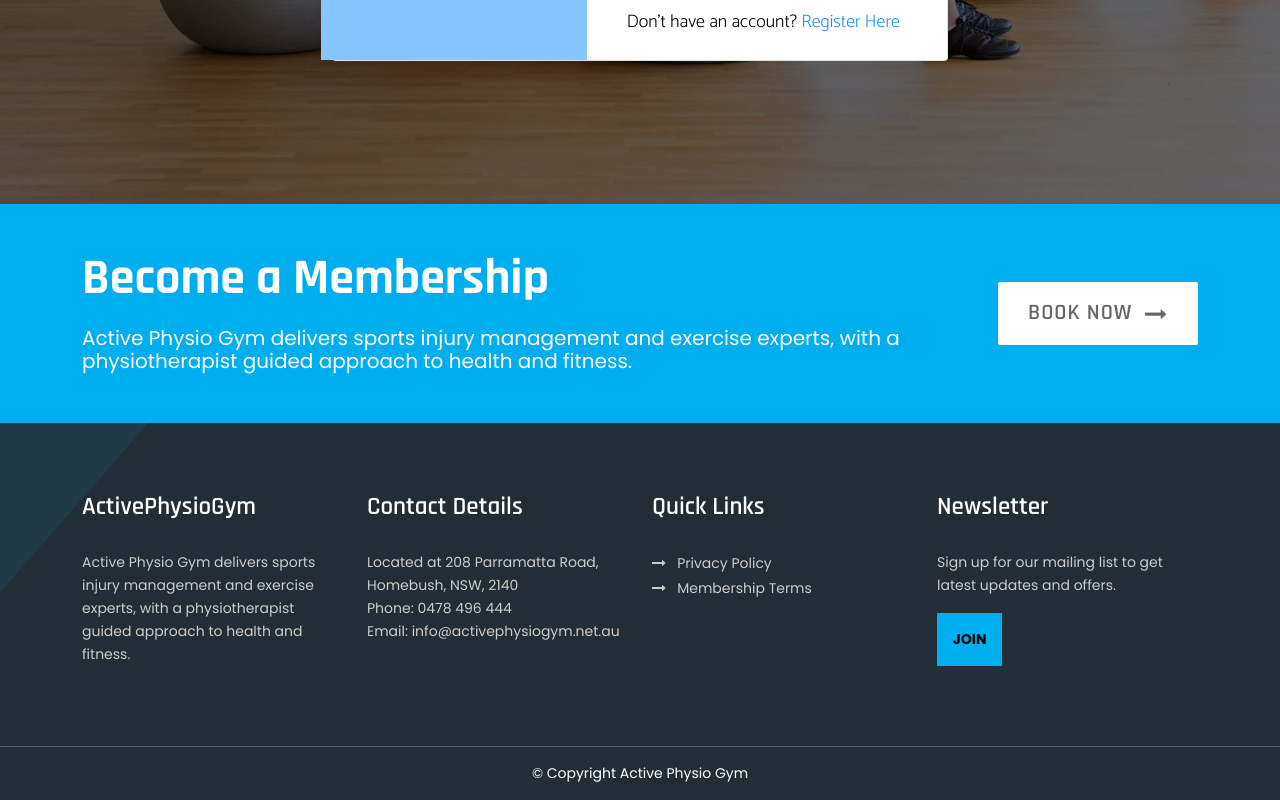
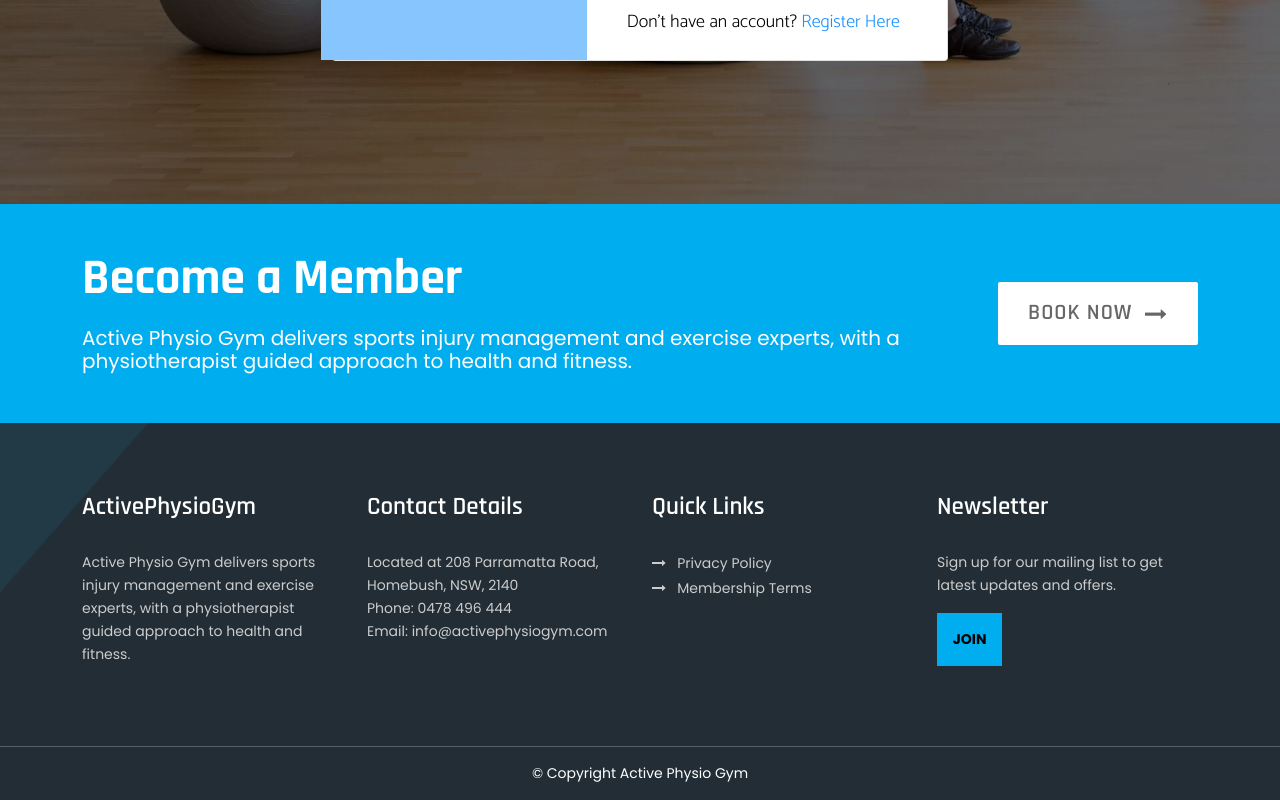
Before and after one commit to bindu1272/active-physio-gym, a React (Create React App) app: page /admin in a window 1280 px wide. Shown: the part 596-1396 px from the top of the page. Built offline with nearby package versions, Linux system fonts and the light colour scheme; no server answers.

Commit message:
Grammar change, email update

```diff
--- a/src/components/Footer.js
+++ b/src/components/Footer.js
@@ -10,7 +10,7 @@ return (
 				<div className="col-sm-12">
 					<div className="d-flex align-items-center justify-content-between">
 						<div>
-						<h1>Become a Membership</h1>
+						<h1>Become a Member</h1>
 							<p>Active Physio Gym delivers sports injury management and exercise experts, with a physiotherapist guided approach to health and fitness.</p>
 						</div>
 
@@ -42,7 +42,7 @@ return (
                         Homebush, NSW, 2140
                      </p>
                      <p>Phone: 0478 496 444<br/>
-                        Email: info@activephysiogym.net.au
+                        Email: info@activephysiogym.com
                      </p>
                   </div>
                </div>
```
